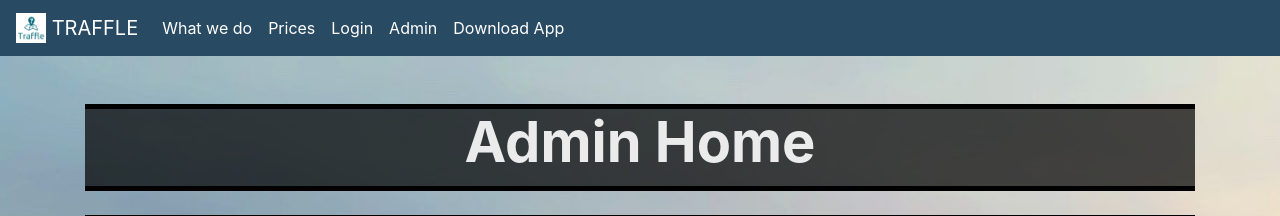
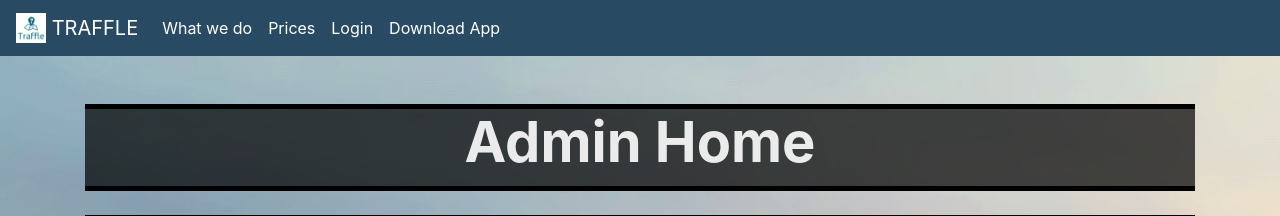
Before and after one commit to liamrock10/traffle-backend, a Node server app: page /admin in a window 1280 px wide. Shown: the top 216 px of the page. Run offline with Node 20, Linux system fonts and the light colour scheme; some libraries are stand-ins or nearby versions.

Commit message:
nav to display links, depending on which user level is logged in

```diff
--- a/views/includes/navigation.ejs
+++ b/views/includes/navigation.ejs
@@ -15,12 +15,31 @@
             <div class="navbar-nav">
                 <a class="nav-link active" href="/whatwedo">What we do</a>
                 <a class="nav-link active" href="/prices">Prices</a>
-                <a class="nav-link active" href="/login">Login</a>
+
+                <!-- IS LOGGED IN MENU -->
+                <% if (isAuthenticated) { %>
+                    <a class="nav-link active" href="/business">Account</a>
+
+                    <a class="nav-link active" href="/admin">Admin</a>
+
+                    <form action="/log-out" method="post">
+                        <div class="nav-link active">
+                            <button type="submit" class="dropdown-item btn-success">Logout</button>
+                        </div>
+                    </form>
+                <% } %>
+
+                <!-- NOT LOGGED IN MENU -->
+                <% if (!isAuthenticated) { %>
+                    <a class="nav-link active" href="/login">Login</a>
+                <% } %>
+
+
                 <!-- THIS IS WHEN USER IS LOGGED IN, REPLACE LOGIN WITH ADMIN ACCOUNT
                     <a class="nav-link active" href="/admin">Admin Account</a>
                 -->
                 <!-- STAFF ROOM LINK ONLY SHOWS WHEN STAFF MEMBER LOGS IN -->
-                    <a class="nav-link active" href="/admin">Admin</a>
+                    <!-- <a class="nav-link active" href="/admin">Admin</a>  -->
                 <a class="nav-link active" href="/downloads">Download App</a>
             </div>
         </div>
```
